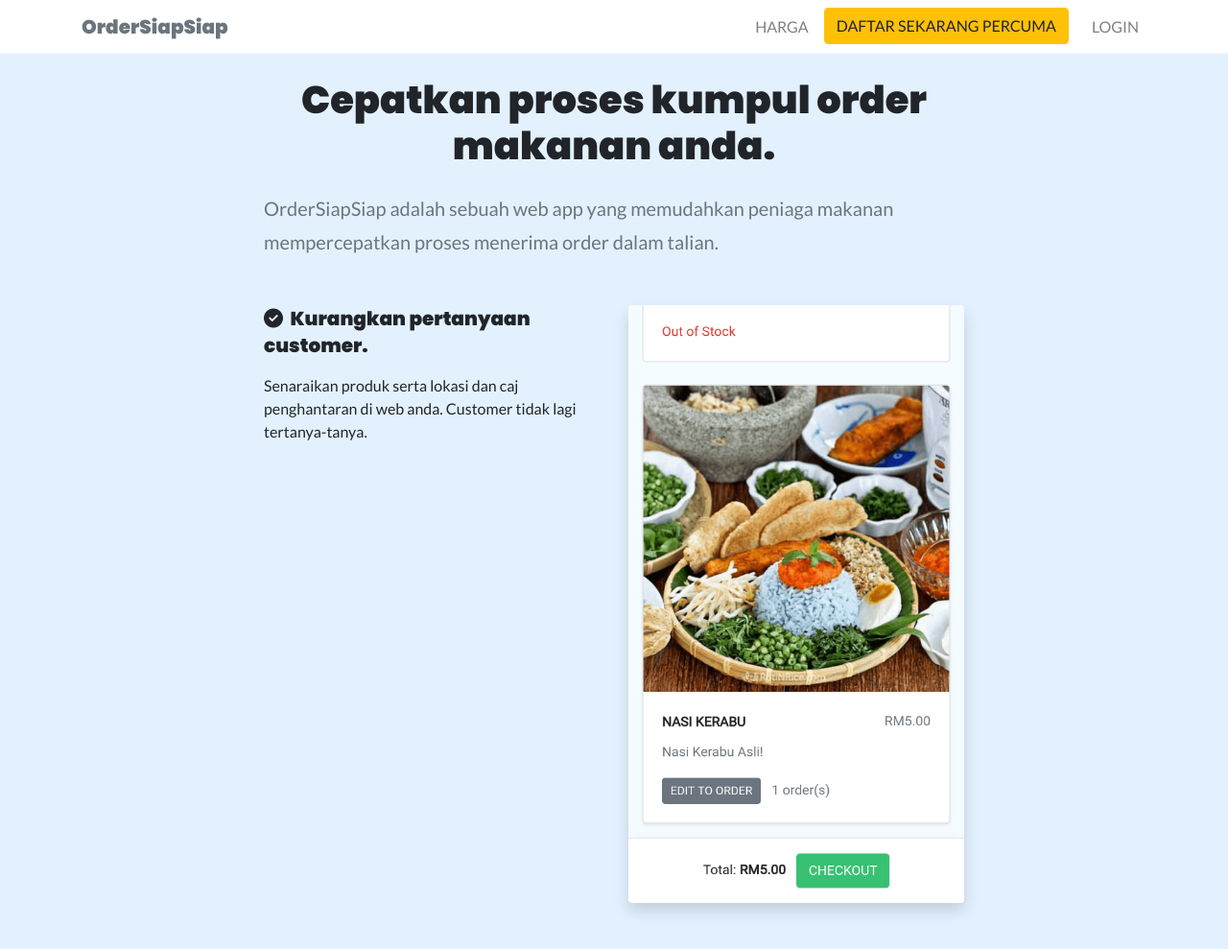
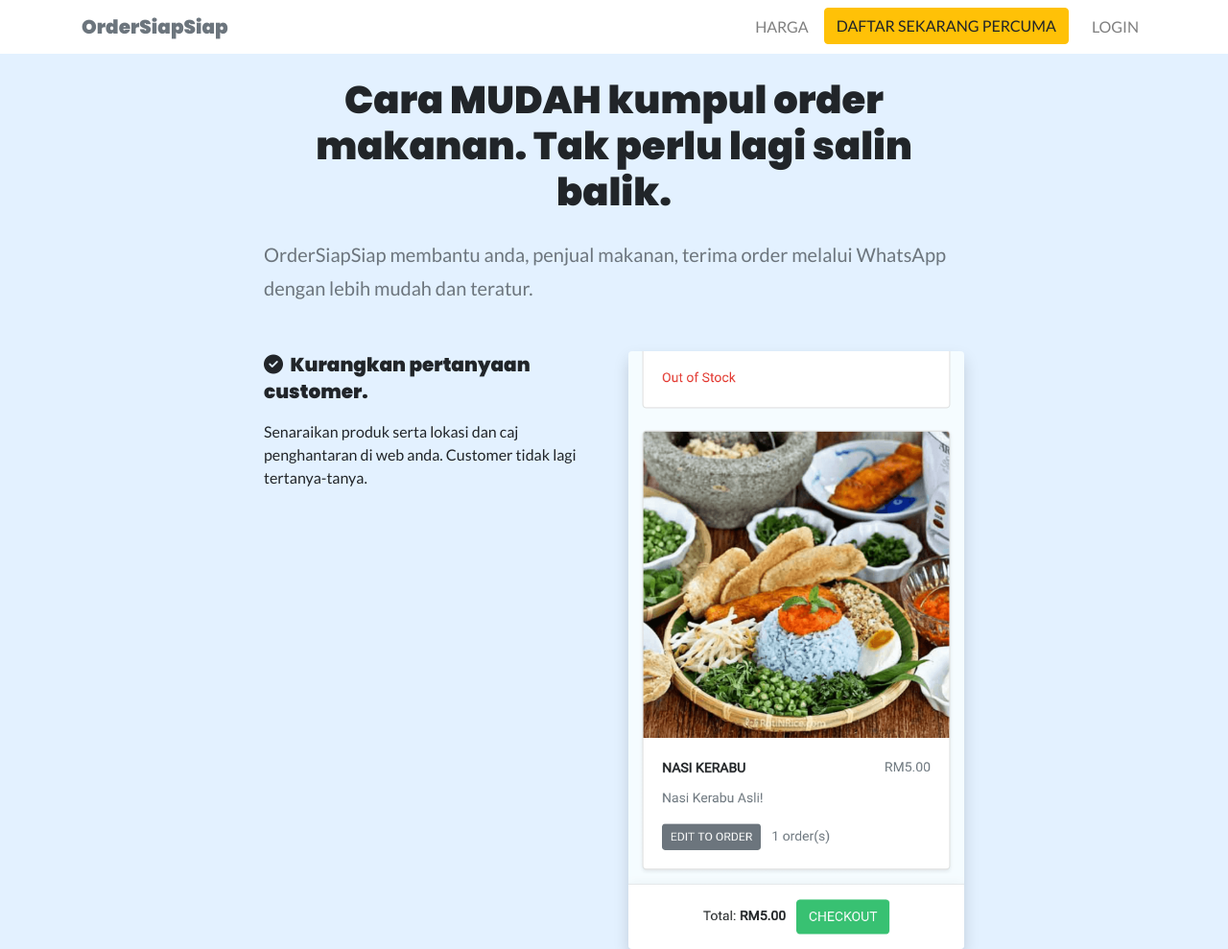
Before and after one commit to 3ub41r/ordersiapsiap.my, a plain HTML site: page index.html in a window 1280 px wide. Shown: the top 989 px of the page at 96% size. Drawn offline with nearby package versions, Linux system fonts and the light colour scheme.

Commit message:
Amend copy

```diff
--- a/index.html
+++ b/index.html
@@ -17,10 +17,10 @@
     <!-- Required meta tags -->
     <meta charset="utf-8">
     <meta name="viewport" content="width=device-width, initial-scale=1, shrink-to-fit=no">
-    <meta name="description" content="Cepatkan proses kumpul order makanan anda.">
+    <meta name="description" content="Cara MUDAH kumpul order makanan. Tak perlu lagi salin balik.">
 
     <meta property="og:title" content="OrderSiapSiap">
-    <meta property="og:description" content="Cepatkan proses kumpul order makanan anda.">
+    <meta property="og:description" content="Cara MUDAH kumpul order makanan. Tak perlu lagi salin balik.">
     <meta property="og:image" content="https://ordersiapsiap.my/images/logo.png">
     <meta property="og:url" content="https://ordersiapsiap.my">
 
@@ -64,11 +64,11 @@
         <div class="row">
             <div class="col-md-8 mx-auto">
                 <h1 class="font-weight-bold my-4 text-center h2" style="font-size: 2.5rem;">
-                    Cepatkan proses kumpul order makanan anda.
+                    Cara MUDAH kumpul order makanan. Tak perlu lagi salin balik.
                 </h1>
 
                 <h2 class="base-font h5 text-muted mb-5" style="line-height: 2.2rem;">
-                    OrderSiapSiap adalah sebuah web app yang memudahkan peniaga makanan mempercepatkan proses menerima order dalam talian.
+                    OrderSiapSiap membantu anda, penjual makanan, terima order melalui WhatsApp dengan lebih mudah dan teratur.
                 </h2>
 
                 <div class="my-4">
```
